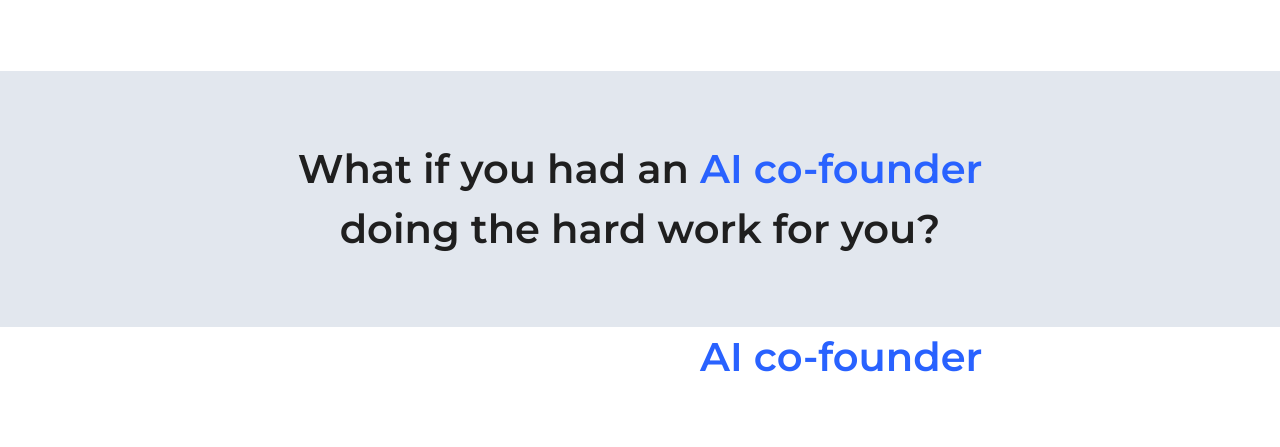
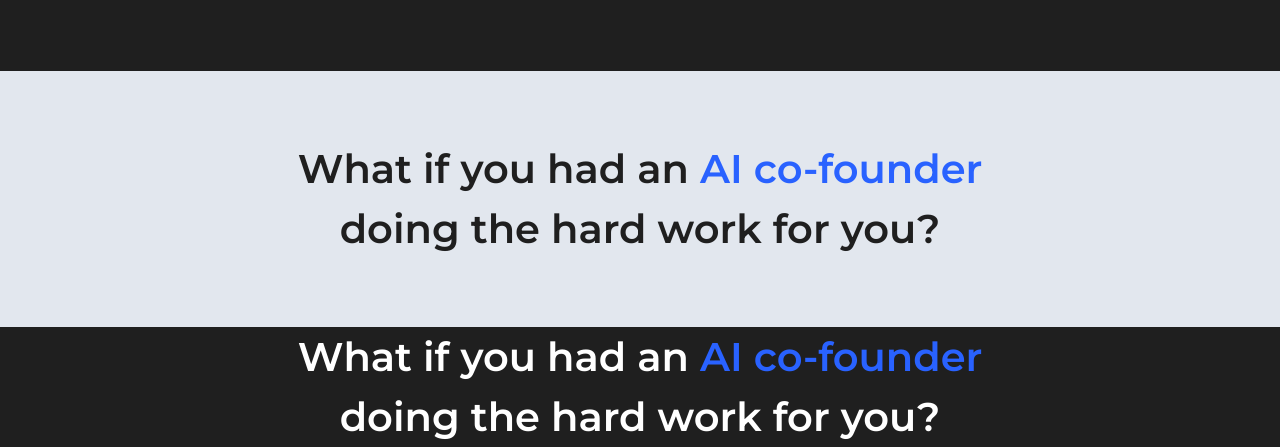
Before and after one commit to johnnysedh3lllo/future-iq, a website built with Vite: page index.html in a window 1280 px wide. Shown: the part 626-1073 px from the top of the page. Built offline with nearby package versions, Linux system fonts and the light colour scheme.

Commit message:
Updated index.html

```diff
--- a/index.html
+++ b/index.html
@@ -8,7 +8,7 @@
     <link href="./src/styles/main.css" rel="stylesheet" />
     <title>FutureIQ</title>
   </head>
-  <body class="bg-primary-blue">
+  <body class="bg-black-charcoal">
     <header
       class="mx-auto flex max-w-[1300px] flex-col gap-[4.25rem] pb-[4.625rem] pe-4 ps-4 pt-[1.875rem] md:gap-[8.125rem] md:pe-10 md:ps-10 2xl:gap-[10rem]"
     >
```
